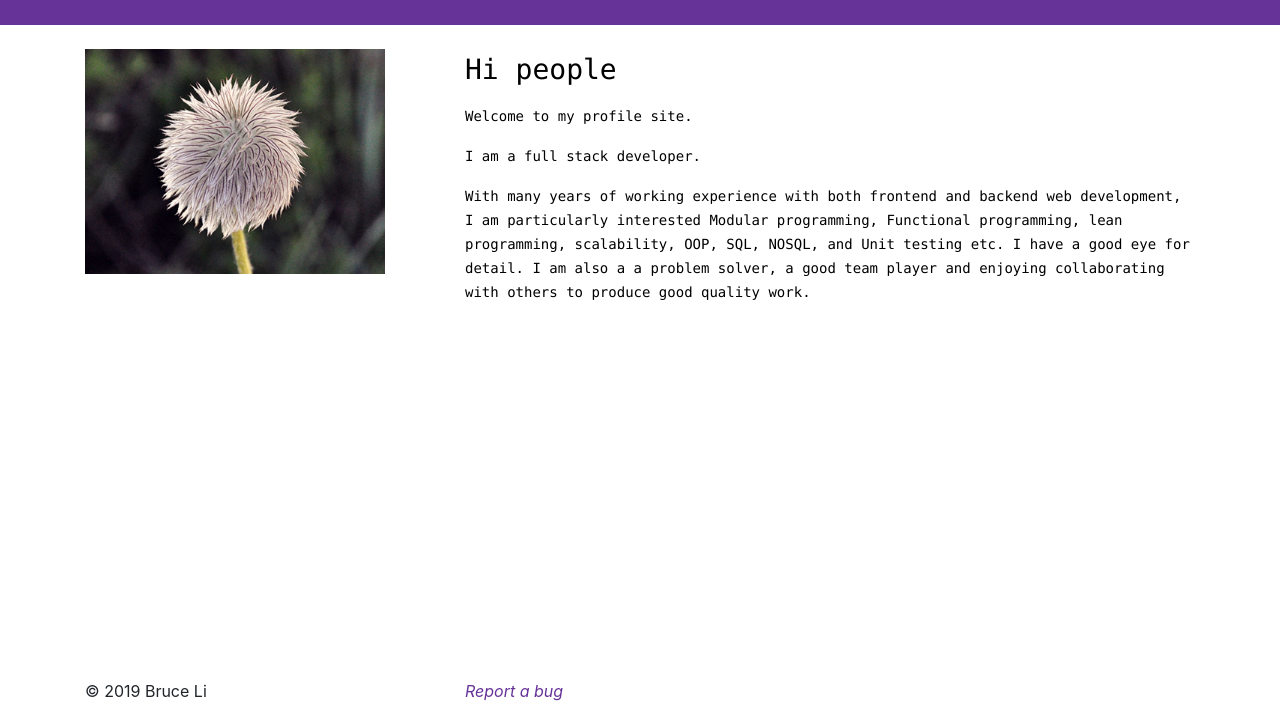
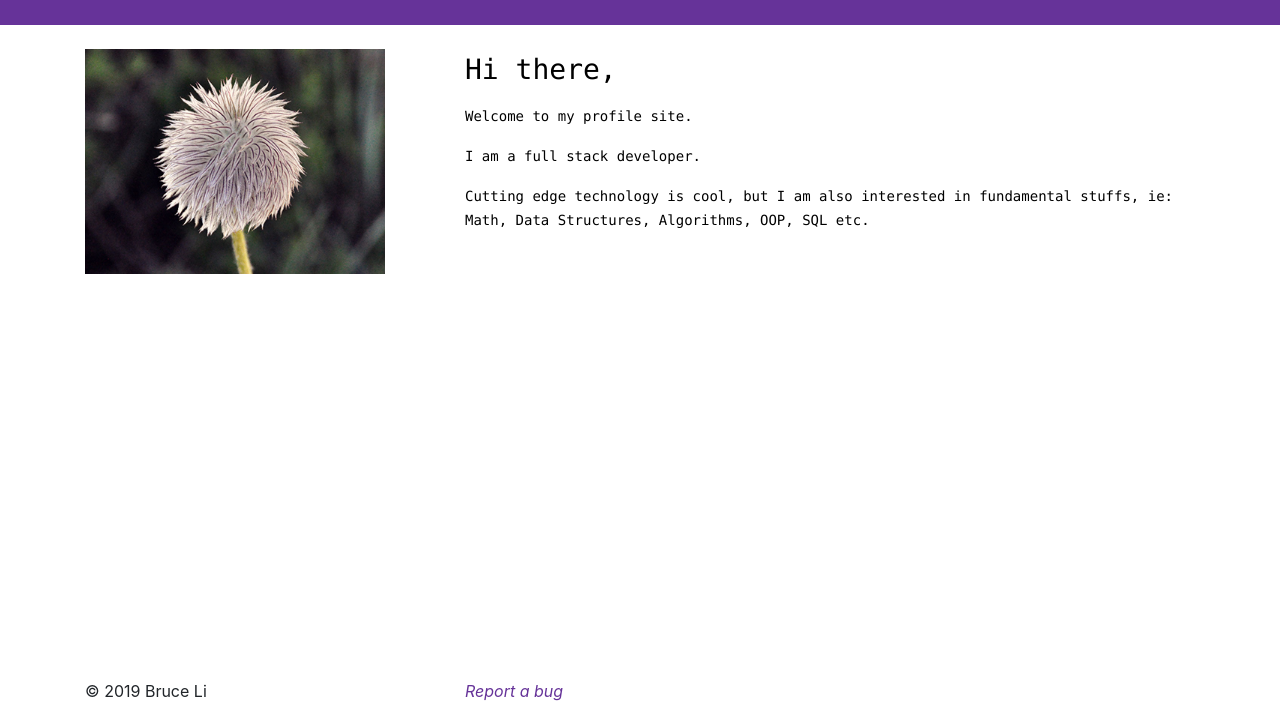
Before and after one commit to sixtyseven/resume, a Gatsby site: page / in a window 1280 px wide. Shown: the part 81-800 px from the top of the page. Built offline with nearby package versions, Linux system fonts and the light colour scheme; Gatsby itself is replaced by a stand-in of ours.

Commit message:
Update profile description

```diff
--- a/src/pages/index.tsx
+++ b/src/pages/index.tsx
@@ -14,7 +14,7 @@ const IndexPage = () => (
       </div>
       <div className="col-md-8">
         <h2>
-          <code>Hi people</code>
+          <code>Hi there, </code>
         </h2>
         <p>
           <code>Welcome to my profile site.</code>
@@ -24,12 +24,8 @@ const IndexPage = () => (
         </p>
         <p>
           <code>
-            With many years of working experience with both frontend and backend
-            web development, I am particularly interested Modular programming,
-            Functional programming, lean programming, scalability, OOP, SQL,
-            NOSQL, and Unit testing etc. I have a good eye for detail. I am also
-            a a problem solver, a good team player and enjoying collaborating
-            with others to produce good quality work.
+            Cutting edge technology is cool, but I am also interested in fundamental stuffs, ie: Math, Data Structures,
+            Algorithms, OOP, SQL etc.
           </code>
         </p>
       </div>
```
